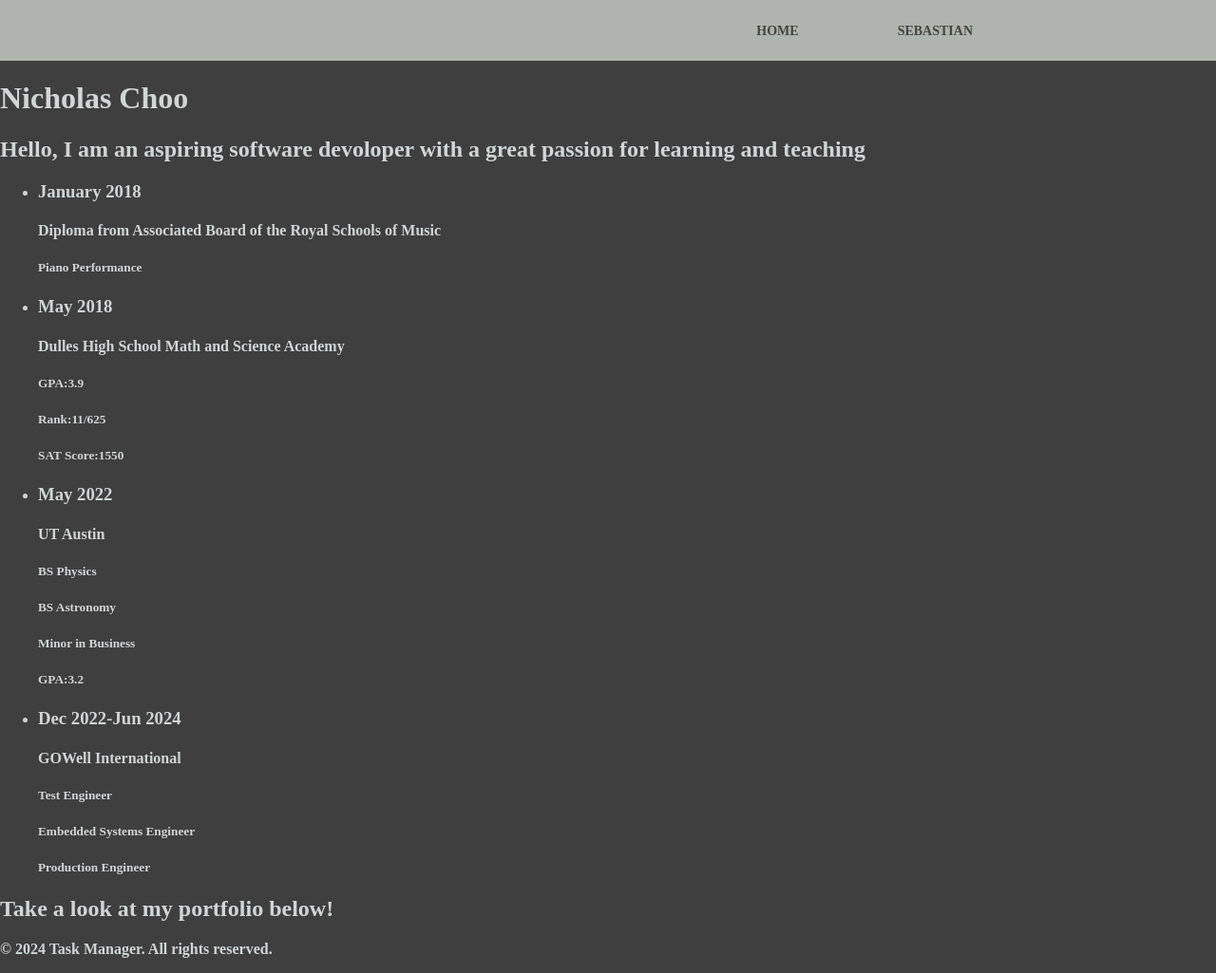
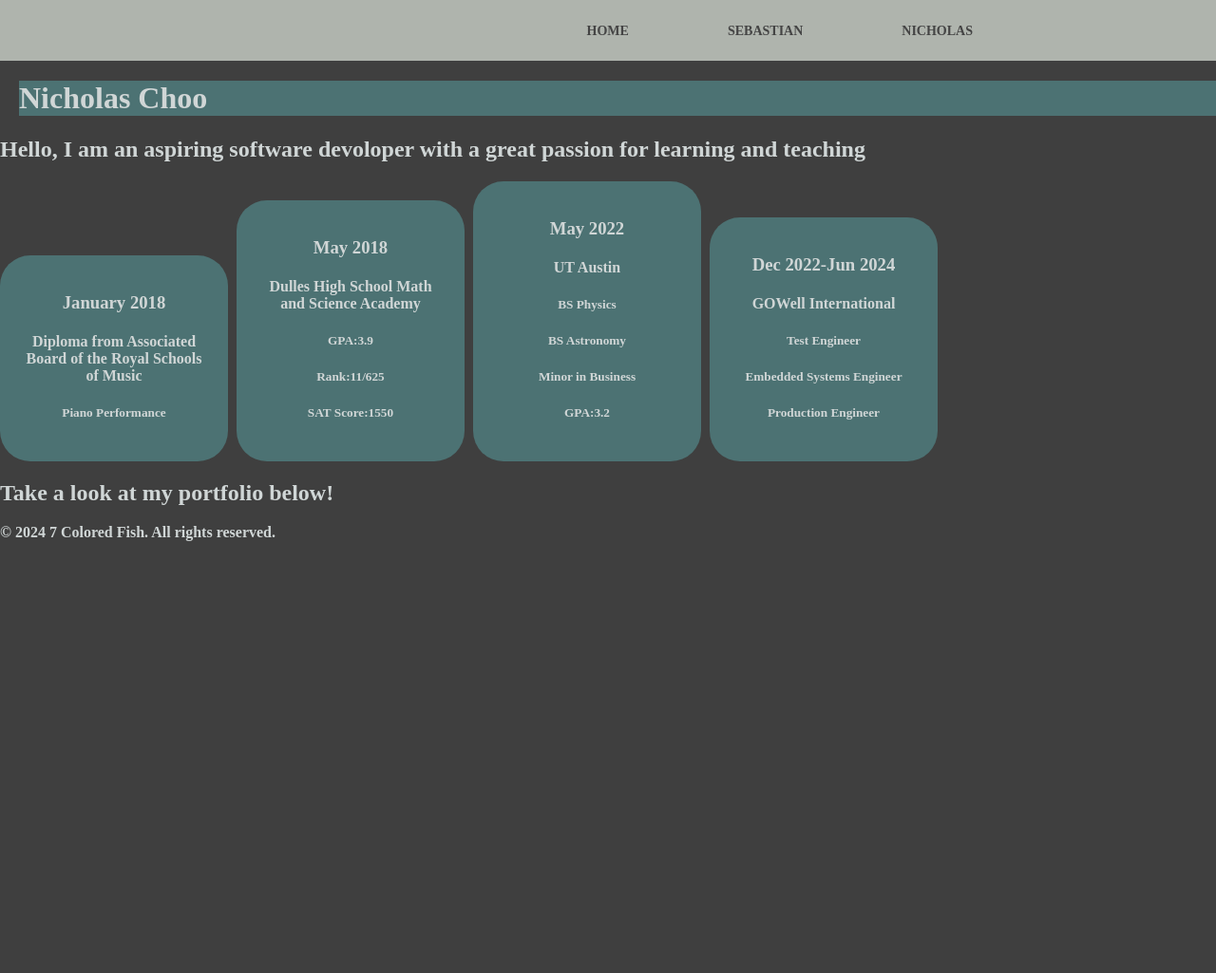
Before and after one commit to bobbob2093/websiteportfolio, a Flask app: page /Nicholas in a window 1280 px wide. Shown: the whole page at 95% size. After the commit the page ends 570 px from the top, so only its background shows below. Run offline with Flask 3, Linux system fonts and the light colour scheme.

Commit message:
Nich's code
oops

```diff
--- a/static/css/mainstyle.css
+++ b/static/css/mainstyle.css
@@ -73,3 +73,31 @@ nav a::before {
 nav a:hover::before {
   width: 100%;
 }
+
+
+  h1 {
+    background-color: #4c7273;
+    margin-left: 20px;
+  }
+
+.nTimeline{
+  list-style-type: none;
+  padding-left: 0;
+  margin:0;
+}
+.nTimeline li{
+  display: inline-block;
+  padding: 20px 20px;
+  margin-right: 5px;
+  background-color: #4c7273;
+  border-radius: 2em;
+  text-align: center;
+  width: 200px;
+}
+/* Media Query for smaller screens */
+@media (max-width: 600px) {
+  .nTimeline li {
+      display: block; /* Stacks the list items vertically */
+      margin-right: 0; /* Removes the right margin */
+  }
+}
--- a/templates/base.html
+++ b/templates/base.html
@@ -13,6 +13,7 @@
             <!-- Navigation bar content here -->
                 <li><a href="/">Home</a></li>
                 <li><a href="/sebastian">Sebastian</a></li>
+                <li><a href="/Nicholas">Nicholas</a></li>
                 </ul>
             </nav>
         </div>
@@ -23,7 +24,7 @@
 
     <footer>
         <!-- Footer content here -->
-        <p>© 2024 Task Manager. All rights reserved.</p>
+        <p>© 2024 7 Colored Fish. All rights reserved.</p>
     </footer>
 </body>
 </html>
```
